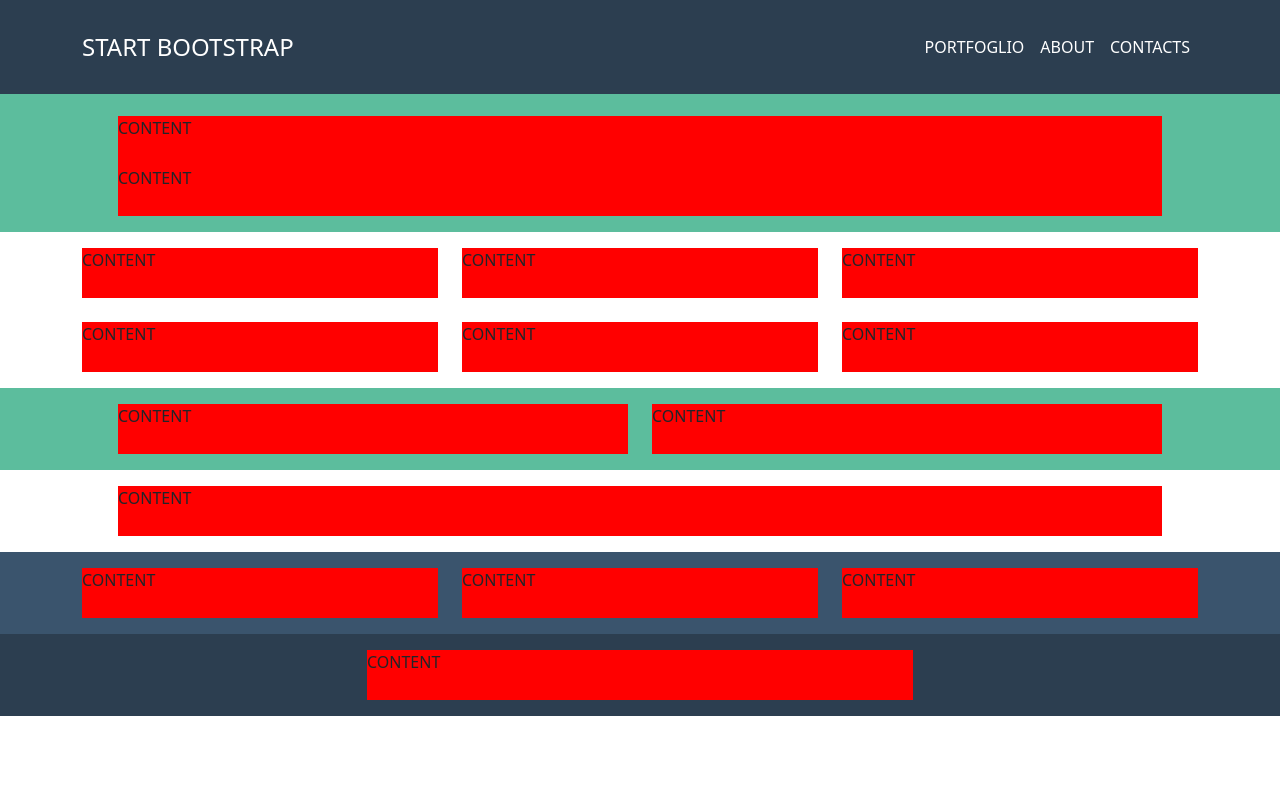
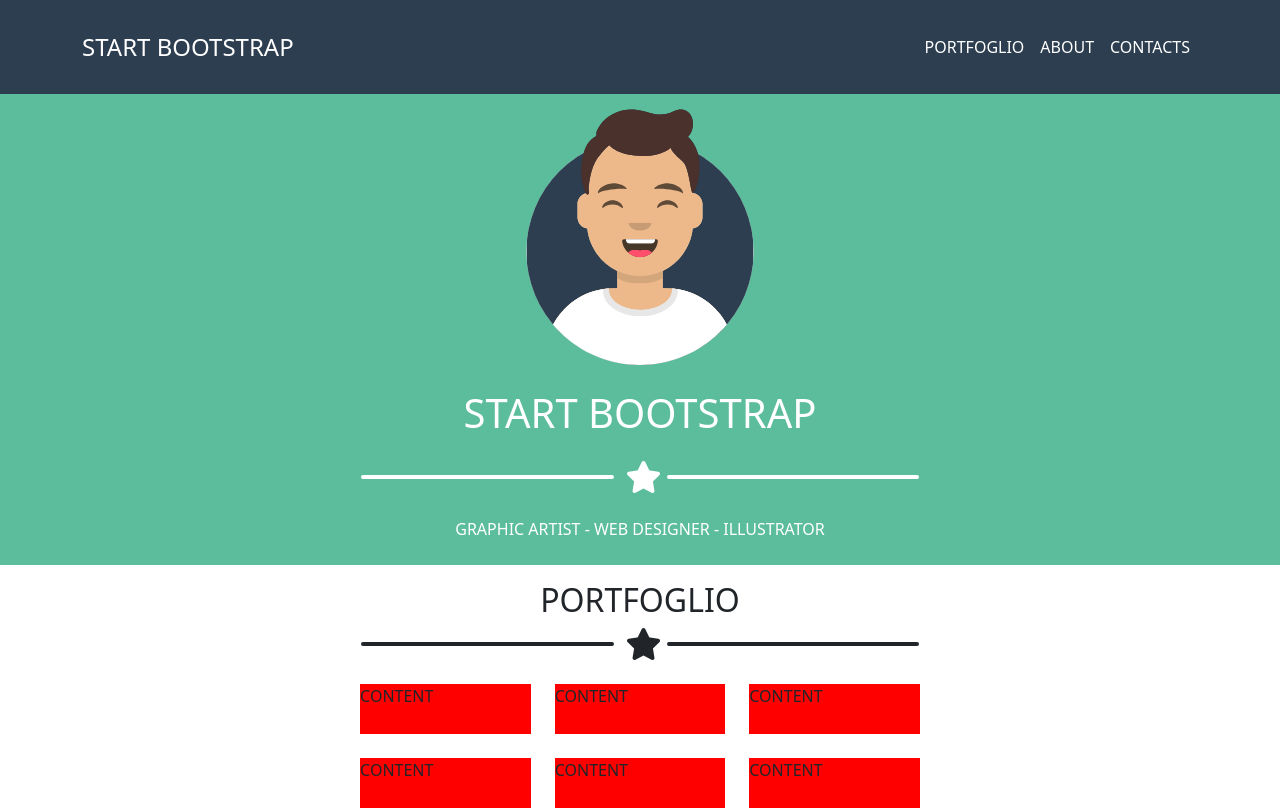
Before and after one commit to vittosba/html-css-bootstrap-freelancer, a plain HTML site: page index.html in a window 1280 px wide. Shown: the top 811 px of the page. Drawn offline with nearby package versions, Linux system fonts and the light colour scheme.

Commit message:
add hero

```diff
--- a/css/main.css
+++ b/css/main.css
@@ -1,9 +1,25 @@
+
+/* UTILITIES */
 .box {
     height: 50px;
     background: red;
 }
 
-/* MAIN NAVIATION */
+.line {
+    border: 2px solid currentColor;
+    border-radius: 5px;
+    width: calc((100% - 53px) / 2);
+    height: 2px;
+}
+
+.icon {
+    width: 32px;
+    font-size: 2rem;
+    margin-right: 21px;
+}
+
+/* HEADER */
+/* Main Navigation */
 .main-header .site-navbar {
     background: #2C3E50;
 }
@@ -20,13 +36,22 @@
     color: #5CBD9D;
 }
 
+/* MAIN */
+/* Hero */
 main .hero {
     padding-top: 100px;
 }
 
+main .hero img {
+    width: 250px;
+}
+
+
+
 main .hero,
 main #about {
     background: #5CBD9D;
+    color: #fff;
 }
 
 footer .infos {
--- a/index.html
+++ b/index.html
@@ -5,11 +5,13 @@
     <meta http-equiv="X-UA-Compatible" content="IE=edge">
     <meta name="viewport" content="width=device-width, initial-scale=1.0">
     <title>Document</title>
+    <link rel='stylesheet' href='https://cdnjs.cloudflare.com/ajax/libs/font-awesome/6.0.0-beta2/css/all.min.css' integrity='sha512-YWzhKL2whUzgiheMoBFwW8CKV4qpHQAEuvilg9FAn5VJUDwKZZxkJNuGM4XkWuk94WCrrwslk8yWNGmY1EduTA==' crossorigin='anonymous'/>
     <link href="https://cdn.jsdelivr.net/npm/bootstrap@5.1.3/dist/css/bootstrap.min.css" rel="stylesheet" integrity="sha384-1BmE4kWBq78iYhFldvKuhfTAU6auU8tT94WrHftjDbrCEXSU1oBoqyl2QvZ6jIW3" crossorigin="anonymous">
     <link rel="stylesheet" href="./css/main.css">
 </head>
 <body>
     <header class="main-header">
+        <!-- MAIN NAVIGATION -->
         <nav class="navbar fixed-top navbar-expand-md navbar-dark site-navbar text-uppercase py-4">
             <div class="container">
                 <!-- BRAND -->
@@ -39,25 +41,27 @@
     <main>
         <!-- HERO -->
         <section class="hero">
-            <div class="container py-3 px-5">
-                <div class="row">
-                    <div class="col-12">
-                        <div class="box">
-                            CONTENT
-                        </div>
-                    </div>
-                    <div class="col-12">
-                        <div class="box">
-                            CONTENT
-                        </div>
-                    </div>
+            <div class="container d-flex flex-column align-items-center">
+                <img class="mb-4" src="./img/avatar.svg" alt="">
+                <h1 class="text-uppercase mb-4">Start Bootstrap</h1>
+                <div class="row w-50 mb-4 align-items-center">
+                    <div class="line"></div>
+                    <i class="icon fas fa-star"></i>
+                    <div class="line"></div>
                 </div>
+                <div class="text-uppercase mb-4">graphic artist - web designer - illustrator</div>
             </div>
         </section>
 
         <!-- PORTFOGLIO -->
         <section id="portfoglio">
-            <div class="container py-3">
+            <div class="container d-flex flex-column align-items-center py-3">
+                <h2 class="text-uppercase">Portfoglio</h2>
+                <div class="row w-50 mb-4 align-items-center">
+                    <div class="line"></div>
+                    <i class="icon fas fa-star"></i>
+                    <div class="line"></div>
+                </div>
                 <div class="row gy-4">
                     <div class="col-12 col-md-6 col-lg-4">
                         <div class="box">
```
